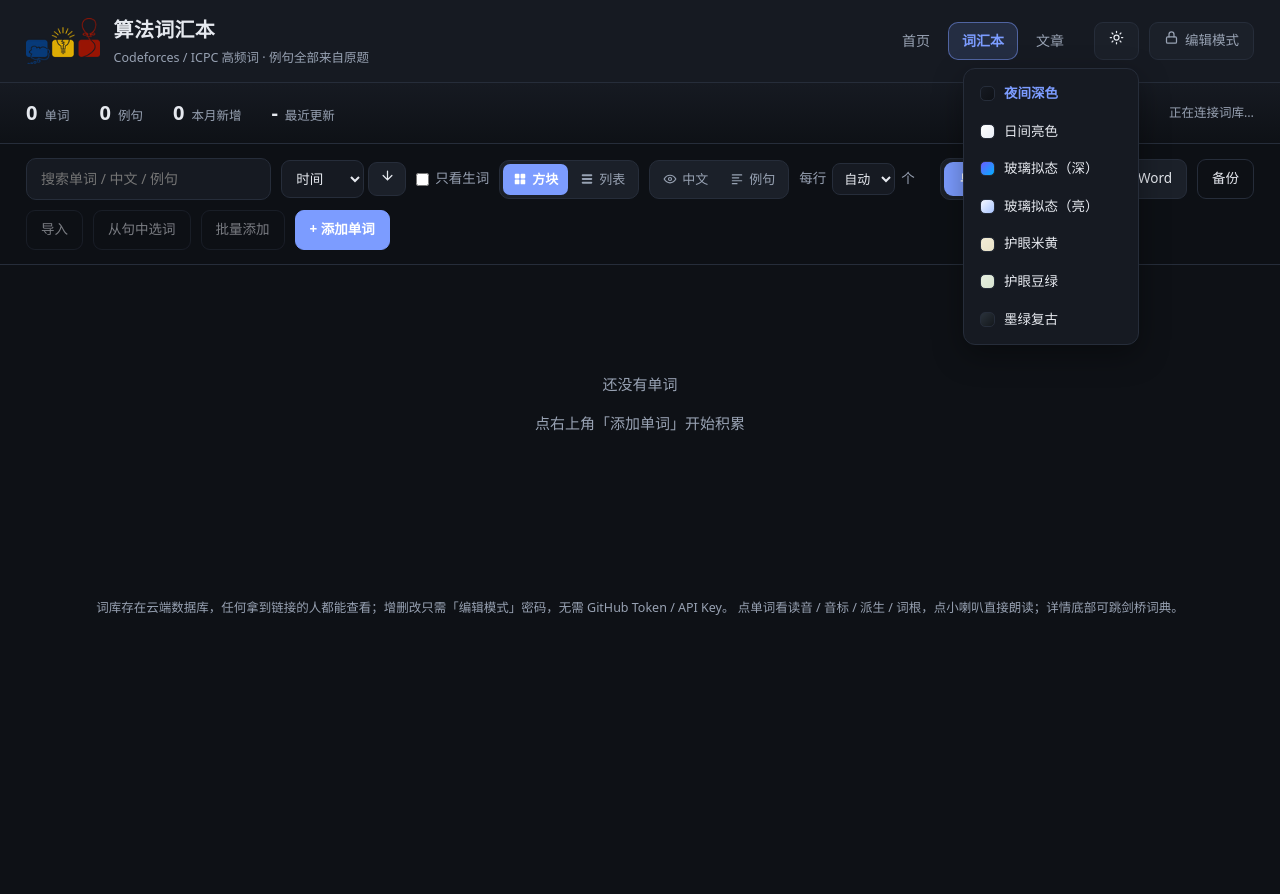
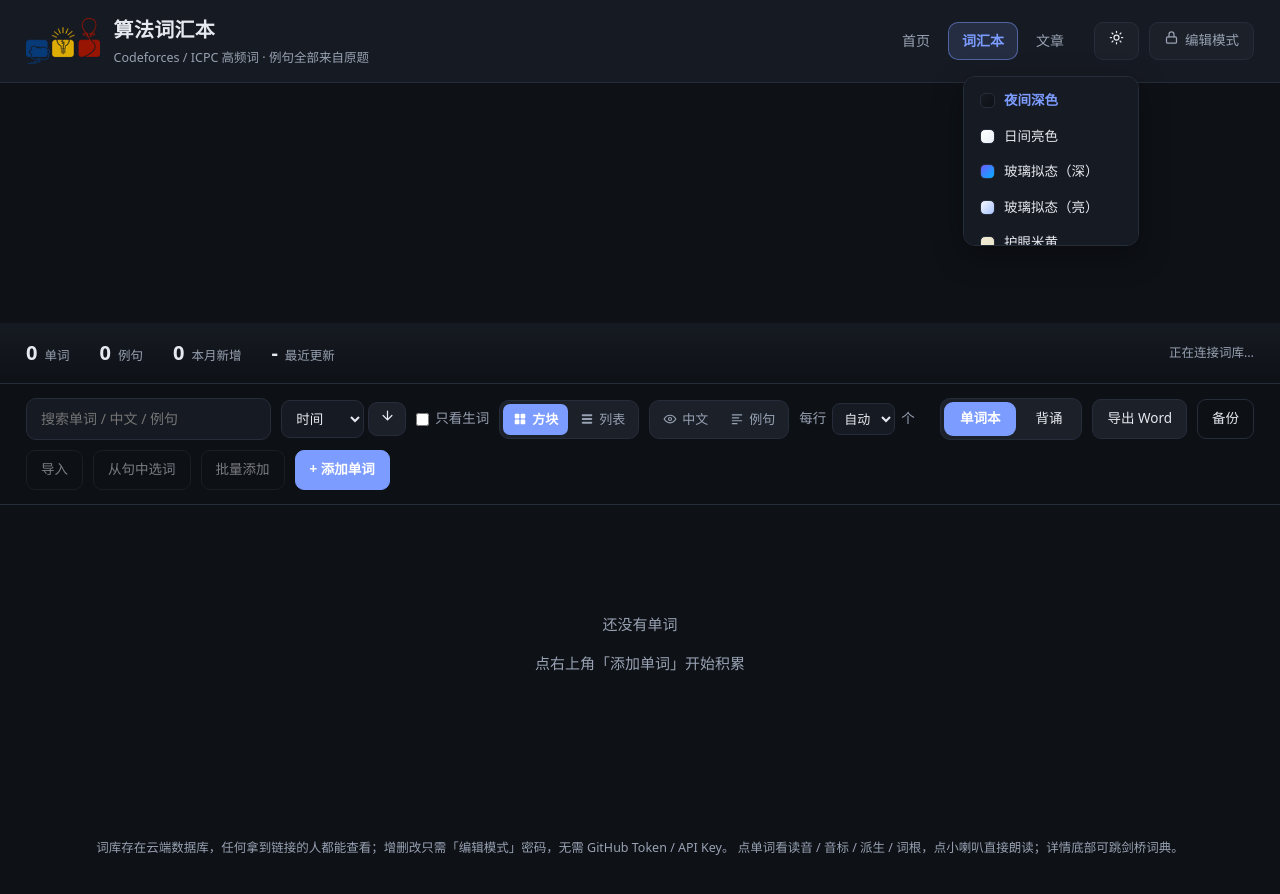
Before and after one commit to noorenduddy32-cpu/algorithm-wordbook, a plain HTML site: page wordbook.html in a window 1280 px wide. Both pictures are taken after a click on the button 1116 px from the left and 41 px from the top of the page. Before the commit the page ends 800 px from the top, so only its background shows below. Drawn offline with Linux system fonts and the light colour scheme; no server answers.

Commit message:
修复玻璃拟态主题菜单遮挡工具栏
- 主题菜单展开时顶栏通过 :has(.theme-menu:not([hidden])) 自动 margin-bottom: 240px

- 把 stats-bar / toolbar / 正文顶下去，菜单不再盖住操作栏

- 菜单限制 max-height: 170px + overflow-y: auto，7 个主题项也不会过长

- 同步更新 base.css 与 styles.css，README「最近更新」

```diff
--- a/base.css
+++ b/base.css
@@ -448,13 +448,16 @@ select option { background: var(--panel); color: var(--text); }
 .theme-menu {
   position: absolute;
   right: 0;
-  top: calc(100% + 8px);
+  top: calc(100% + 16px);
   background: var(--panel);
   border: 1px solid var(--border);
   border-radius: 12px;
   padding: 6px;
   z-index: 120;
   min-width: 176px;
+  max-width: 260px;
+  max-height: 280px;
+  overflow-y: auto;
   box-shadow: var(--shadow);
 }
 .theme-menu[hidden] { display: none; }
@@ -466,7 +469,7 @@ select option { background: var(--panel); color: var(--text); }
   border: none;
   background: none;
   color: var(--text);
-  padding: 8px 10px;
+  padding: 7px 10px;
   border-radius: 8px;
   cursor: pointer;
   font-size: 13.5px;
@@ -481,6 +484,10 @@ select option { background: var(--panel); color: var(--text); }
   border-radius: 6px;
   flex: none;
   border: 1px solid var(--border);
+}
+/* 打开主题菜单时把顶栏下方内容顶下去，避免下拉盖住下方内容 */
+.topbar:has(.theme-menu:not([hidden])) {
+  margin-bottom: 240px;
 }
 
 /* ---------------- 响应式 ---------------- */
--- a/styles.css
+++ b/styles.css
@@ -408,8 +408,9 @@ a.brand:hover { text-decoration: none; }
    菜单必须在它内部也保持最高层，否则会被下面的 .toolbar 盖住点不到 */
 .theme-wrap { position: relative; z-index: 70; }
 .theme-menu {
-  position: absolute; right: 0; top: calc(100% + 8px); z-index: 71;
-  min-width: 176px; padding: 6px;
+  position: absolute; right: 0; top: calc(100% + 16px); z-index: 71;
+  min-width: 176px; max-width: 260px; padding: 6px;
+  max-height: 170px; overflow-y: auto;
   background: var(--panel); border: 1px solid var(--border);
   border-radius: 12px; box-shadow: var(--shadow);
 }
@@ -417,13 +418,17 @@ a.brand:hover { text-decoration: none; }
   display: flex; align-items: center; gap: 9px; width: 100%;
   font: inherit; font-size: 13.5px; color: var(--text);
   background: transparent; border: none; border-radius: 8px;
-  padding: 8px 10px; cursor: pointer; text-align: left;
+  padding: 7px 10px; cursor: pointer; text-align: left;
 }
 .theme-menu button:hover { background: var(--panel2); }
 .theme-menu button.on { color: var(--accent); font-weight: 600; }
 .theme-swatch {
   width: 15px; height: 15px; border-radius: 5px; flex: none;
   border: 1px solid var(--border);
+}
+/* 打开主题菜单时把顶栏下方内容顶下去，避免菜单盖住操作栏（菜单绝对定位，自身位置不变） */
+.topbar:has(.theme-menu:not([hidden])) {
+  margin-bottom: 240px;
 }
 
 /* ---------- 导航栏收起 ---------- */
```
Also changed, not shown: README.md.
